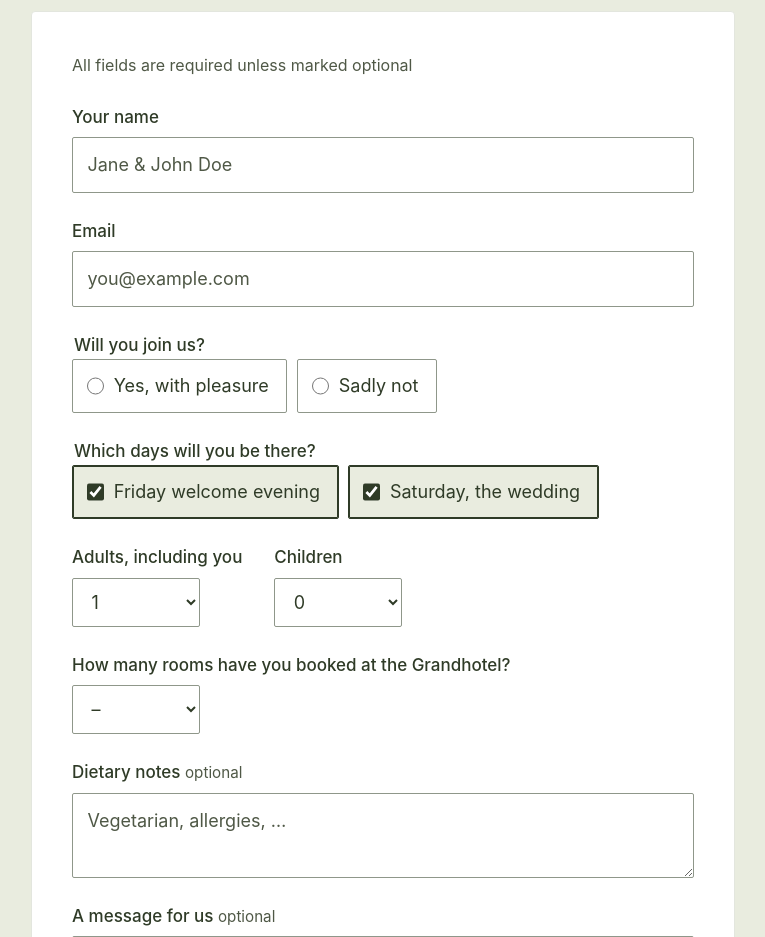
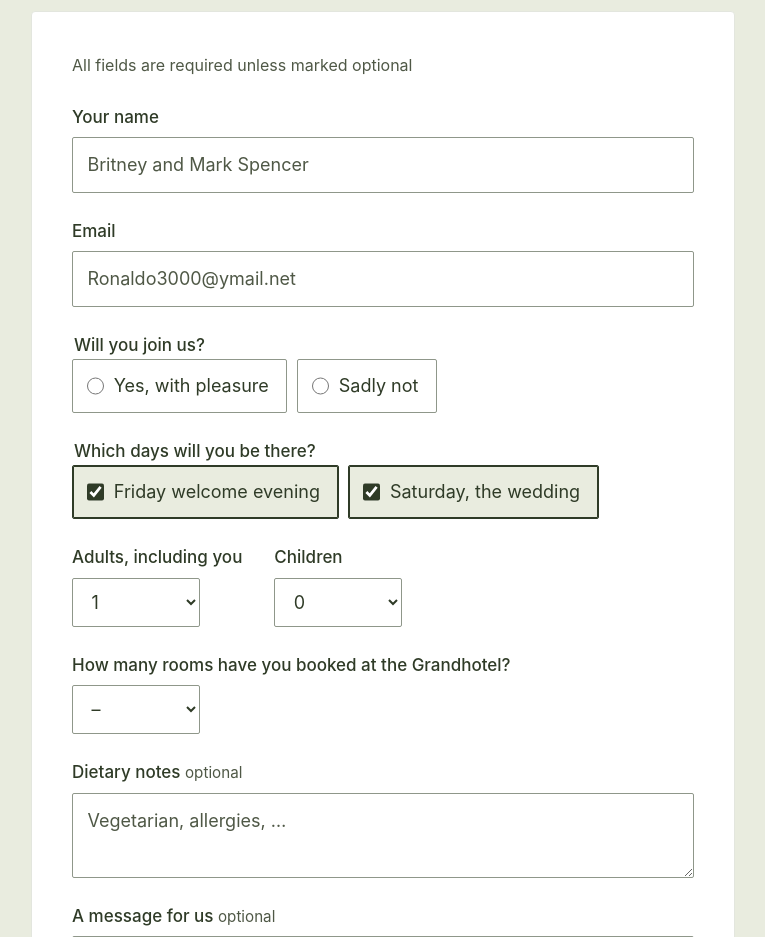
Before and after one commit to maximilianjaegerprivat-gif/lingling-and-max-wedding, a plain HTML site: page index.html in a window 1280 px wide. Shown: the part 7280-8217 px from the top of the page, without its empty margins (257-1022 px from the left). Drawn offline with Linux system fonts and the light colour scheme.

Commit message:
RSVP: playful example name and e-mail (English and German)
English: "Britney and Mark Spencer", "Ronaldo3000@ymail.net"; German:
"Chantall und Cevin Meyer", "Mausilein63@gmx.de". Chinese unchanged.

Co-Authored-By: Claude Opus 5.5 <noreply@anthropic.com>

```diff
--- a/index.html
+++ b/index.html
@@ -394,12 +394,12 @@
 
         <div class="form__row">
           <label class="form__label" for="rsvp-name"><span lang="en">Your name</span><span lang="de">Name</span><span lang="zh-Hans">您的姓名</span></label>
-          <input class="form__input" id="rsvp-name" name="name" type="text" required autocomplete="name" autocapitalize="words" spellcheck="false" placeholder="Jane &amp; John Doe" data-placeholder-de="Erika &amp; Max Mustermann" data-placeholder-zh="张三 &amp; 李四">
+          <input class="form__input" id="rsvp-name" name="name" type="text" required autocomplete="name" autocapitalize="words" spellcheck="false" placeholder="Britney and Mark Spencer" data-placeholder-de="Chantall und Cevin Meyer" data-placeholder-zh="张三 &amp; 李四">
         </div>
 
         <div class="form__row">
           <label class="form__label" for="rsvp-email"><span lang="en">Email</span><span lang="de">E-Mail</span><span lang="zh-Hans">电子邮箱</span></label>
-          <input class="form__input" id="rsvp-email" name="email" type="email" required autocomplete="email" placeholder="you@example.com" data-placeholder-de="ihr@beispiel.de" data-placeholder-zh="you@example.com">
+          <input class="form__input" id="rsvp-email" name="email" type="email" required autocomplete="email" placeholder="Ronaldo3000@ymail.net" data-placeholder-de="Mausilein63@gmx.de" data-placeholder-zh="you@example.com">
         </div>
 
         <fieldset class="form__row form__fieldset">
```
